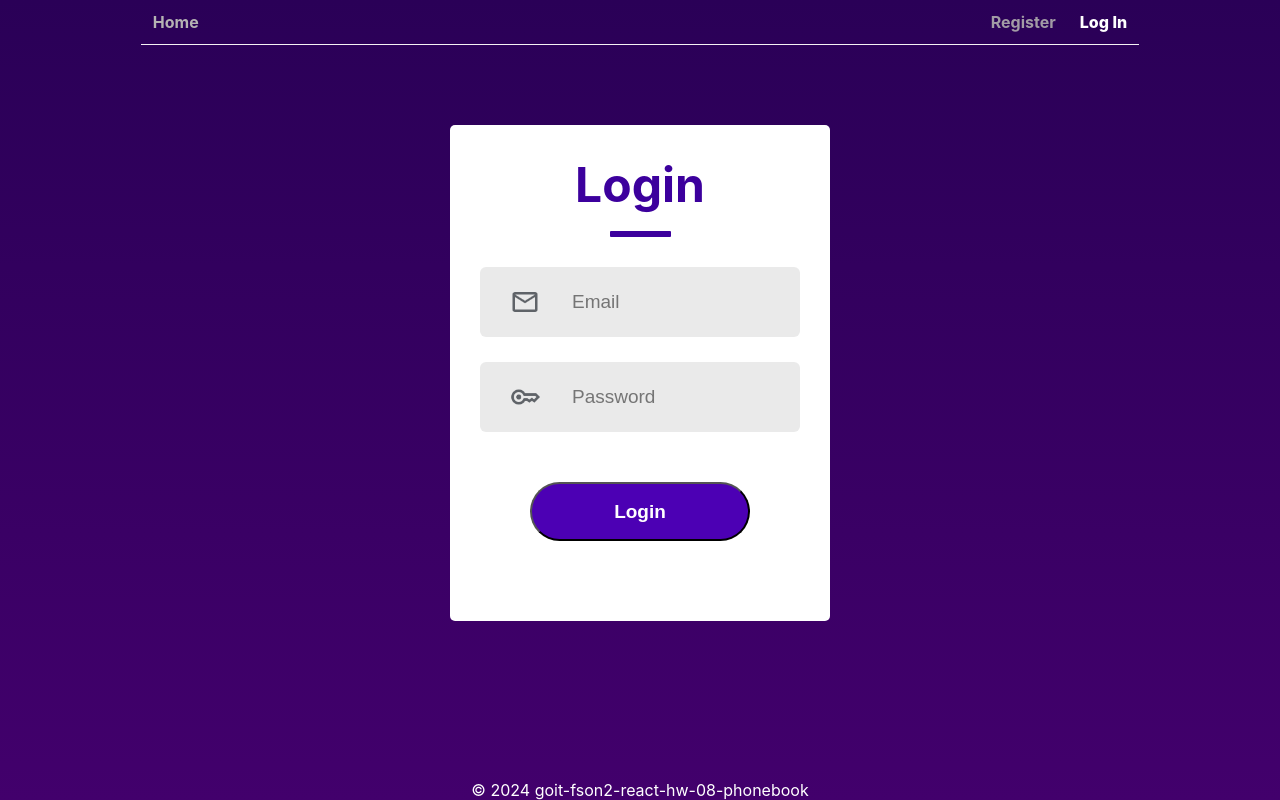
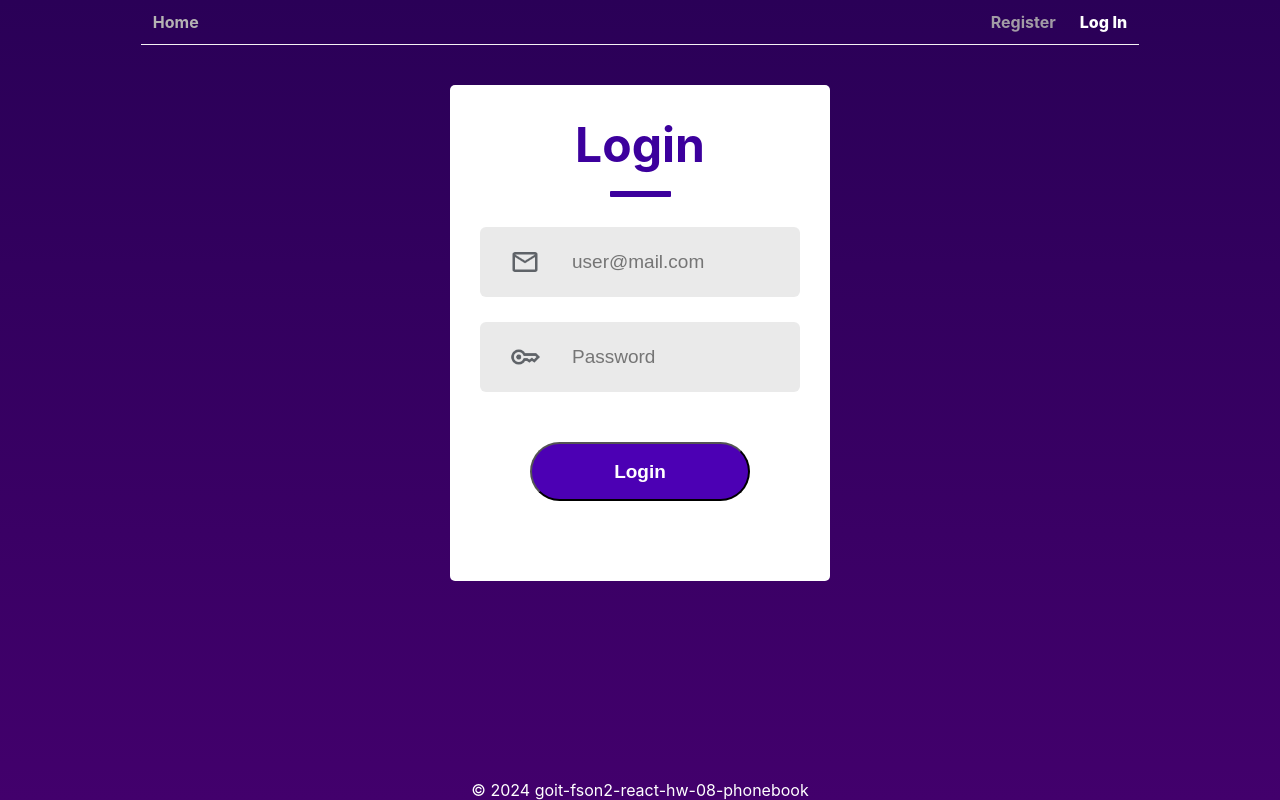
Before and after one commit to techista1584/goit-react-hw-08-phonebook, a React (Create React App) app: page /goit-react-hw-08-phonebook/login in a window 1280 px wide. Built offline with nearby package versions, Linux system fonts and the light colour scheme.

Commit message:
fix login form

```diff
--- a/src/components/ContactList/ContactListItem/ContactListItem.module.css
+++ b/src/components/ContactList/ContactListItem/ContactListItem.module.css
@@ -33,6 +33,6 @@
 
 .btnDelete:hover {
     box-shadow: 0px 2px 2px rgba(0, 0, 0, 0.24);
-    background-color: floralwhite;
+    background-color: rgb(168, 18, 223);
     color: rgb(241, 255, 192);
 }
--- a/src/components/LoginForm/LoginForm.jsx
+++ b/src/components/LoginForm/LoginForm.jsx
@@ -29,13 +29,13 @@ export const LoginForm = () => {
 
       <div className={css.inputContainer}>
         <div className={css.inputDiv}>
-          <img src={email_icon} className={css.img} alt="Email icon" />
-          <input type="email" placeholder="Email" className={css.input} />
+          <img src={email_icon} className={css.img} alt="email_icon" />
+          <input type="email" name="email" placeholder="user@mail.com" className={css.input} autoComplete="email" />
         </div>
 
         <div className={css.inputDiv}>
           <img src={password_icon} className={css.img} alt="Password icon" />
-          <input type="password" placeholder="Password" className={css.input} />
+          <input type="password" name="password" placeholder="Password" className={css.input} autoComplete="current-password" />
         </div>
       </div>
 
--- a/src/components/LoginForm/LoginForm.module.css
+++ b/src/components/LoginForm/LoginForm.module.css
@@ -18,7 +18,7 @@
   padding: 30px;
   width: 320px;
   border-radius: 5px;
-  margin-top: 50px;
+  margin-top: 10px;
 }
 
 .header {
--- a/src/components/RegisterForm/RegisterForm.jsx
+++ b/src/components/RegisterForm/RegisterForm.jsx
@@ -20,7 +20,7 @@ export const RegisterForm = () => {
         password: form.elements.password.value,
       })
     );
-    // form.reset(); // Uncomment this line if you want to reset the form after submission
+    form.reset(); // Uncomment this line if you want to reset the form after submission
   };
 
   return (
@@ -38,12 +38,12 @@ export const RegisterForm = () => {
 
         <div className={css.inputDiv}>
           <img src={email_icon} className={css.img} alt="Email icon" />
-          <input type="email" name="email" placeholder="Email" className={css.input} />
+          <input type="email" name="email" placeholder="Email" className={css.input} autoComplete="email" />
         </div>
 
         <div className={css.inputDiv}>
           <img src={password_icon} className={css.img} alt="Password icon" />
-          <input type="password" name="password" placeholder="Password" className={css.input} />
+          <input type="password" name="password" placeholder="Password" className={css.input} autoComplete="current-password"/>
         </div>
       </div>
 
--- a/src/components/RegisterForm/RegisterForm.module.css
+++ b/src/components/RegisterForm/RegisterForm.module.css
@@ -18,7 +18,7 @@
   padding: 30px;
   width: 320px;
   border-radius: 5px;
-  margin-top: 50px;
+  margin-top: 10px;
 }
 
 .header {
--- a/src/components/UserMenu/UserMenu.jsx
+++ b/src/components/UserMenu/UserMenu.jsx
@@ -9,7 +9,7 @@ export const UserMenu = () => {
 
   return (
     <div className={css.wrapper}>
-      <p className={css.username}>Welcome, {user.email}</p>
+      <p className={css.username}>Welcome, {user.name}</p>
       <button className={css.logoutBtn} type="button" onClick={() => dispatch(logOut())}>
         Logout
       </button>
```
